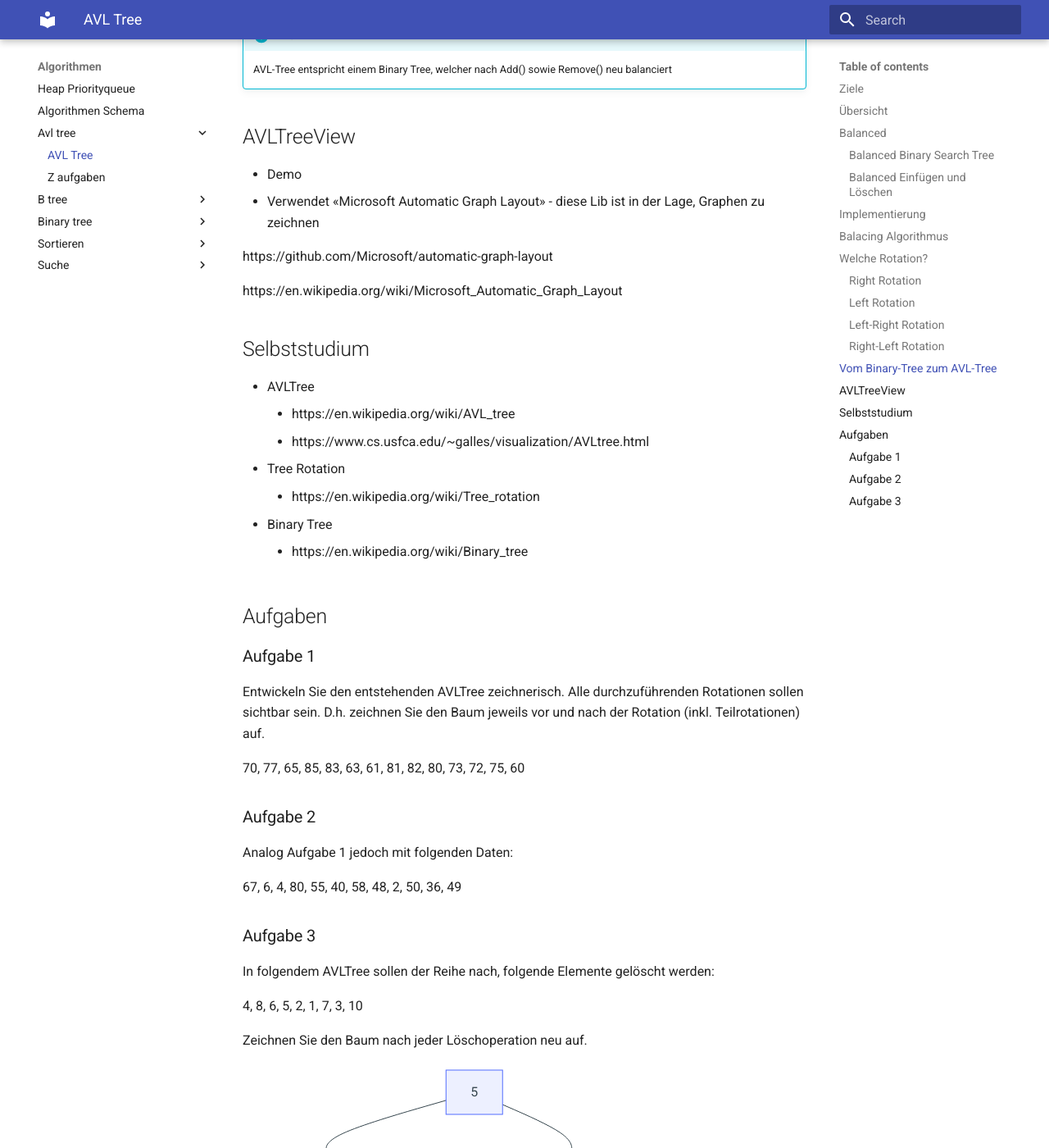
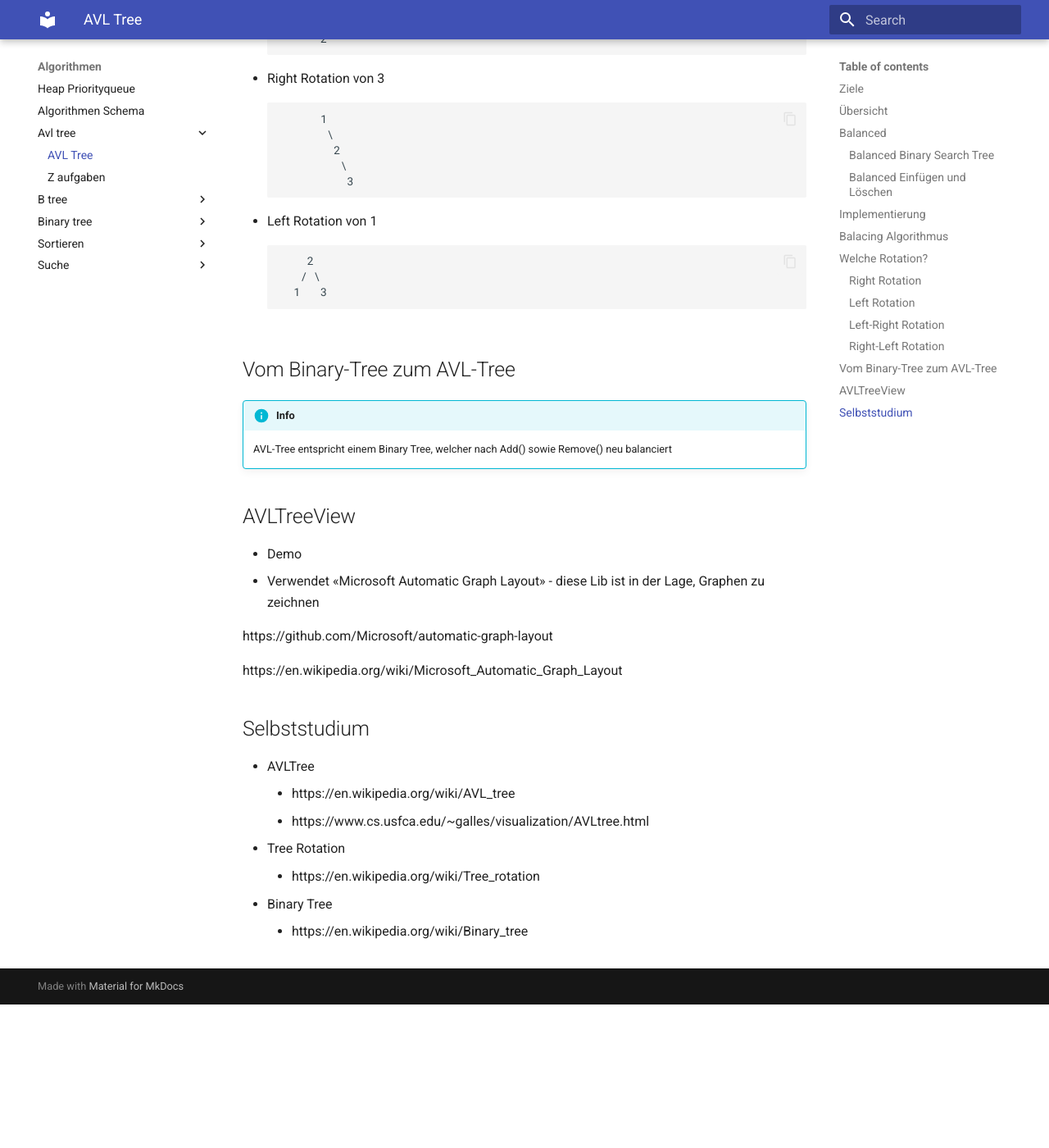
Before and after one commit to tsolenthaler/zbwAlgDs, an MkDocs documentation site: the page built from docs/algorithmen/avl-tree/avl-tree.md, in a window 1280 px wide and 1400 px high, scrolled down 7122 px. Shown: the whole window at 82% size. Built offline with MkDocs 1.6.1 and Material for MkDocs 9.7.7, drawn with Linux system fonts in a browser that asks for light colours; after the commit the page ends 8347 px from its top, so only the background shows below that; some of the changed text lies outside the part shown.

Commit message:
Refine AVL tree documentation with enhanced rotation examples and added visualizations

````diff
--- a/docs/algorithmen/avl-tree/avl-tree.md
+++ b/docs/algorithmen/avl-tree/avl-tree.md
@@ -243,7 +243,6 @@ internal void Balance() {
   1   3
 ```
 
-
 ### Right-Left Rotation
 
 * Left Rotation kann wiederum in einen unbalanced Tree resultieren
@@ -254,10 +253,37 @@ internal void Balance() {
     * Right Rotation von «3»
     * Left Rotation von «1»
 
-``` mermaid
-flowchart TD
-    2 --> 1
-    2 --> 3
+
+* Left Rotation kann wiederum in einen unbalanced Tree resultieren
+```
+      1
+       \
+        3
+       /
+      2
+```
+
+* Select 3
+```
+      1
+       \
+        3
+       /
+      2
+```
+* Right Rotation von 3
+```
+      1
+       \
+        2
+         \
+          3
+```
+* Left Rotation von 1
+```
+    2
+   / \
+  1   3
 ```
 
 ## Vom Binary-Tree zum AVL-Tree
@@ -283,39 +309,3 @@ https://en.wikipedia.org/wiki/Microsoft_Automatic_Graph_Layout
     * https://en.wikipedia.org/wiki/Tree_rotation
 * Binary Tree
     * https://en.wikipedia.org/wiki/Binary_tree
-
-
-## Aufgaben
-
-### Aufgabe 1
-Entwickeln Sie den entstehenden AVLTree zeichnerisch. Alle durchzuführenden Rotationen sollen sichtbar sein. D.h. zeichnen Sie den Baum jeweils vor und nach der Rotation (inkl. Teilrotationen) auf.
-
-70, 77, 65, 85, 83, 63, 61, 81, 82, 80, 73, 72, 75, 60
-
-### Aufgabe 2
-
-Analog Aufgabe 1 jedoch mit folgenden Daten:
-
-67, 6, 4, 80, 55, 40, 58, 48, 2, 50, 36, 49
-
-### Aufgabe 3
-
-In folgendem AVLTree sollen der Reihe nach, folgende Elemente gelöscht werden:
-
-4, 8, 6, 5, 2, 1, 7, 3, 10
-
-Zeichnen Sie den Baum nach jeder Löschoperation neu auf.
-
-``` mermaid
-flowchart TD
-    5 --> 3
-    5 --> 8
-    3 --> 2
-    3 --> 4
-    2 --> 1
-    8 --> 7
-    8 --> 10
-    7 --> 6
-    10 --> 9
-    10 --> 11
-```
````
